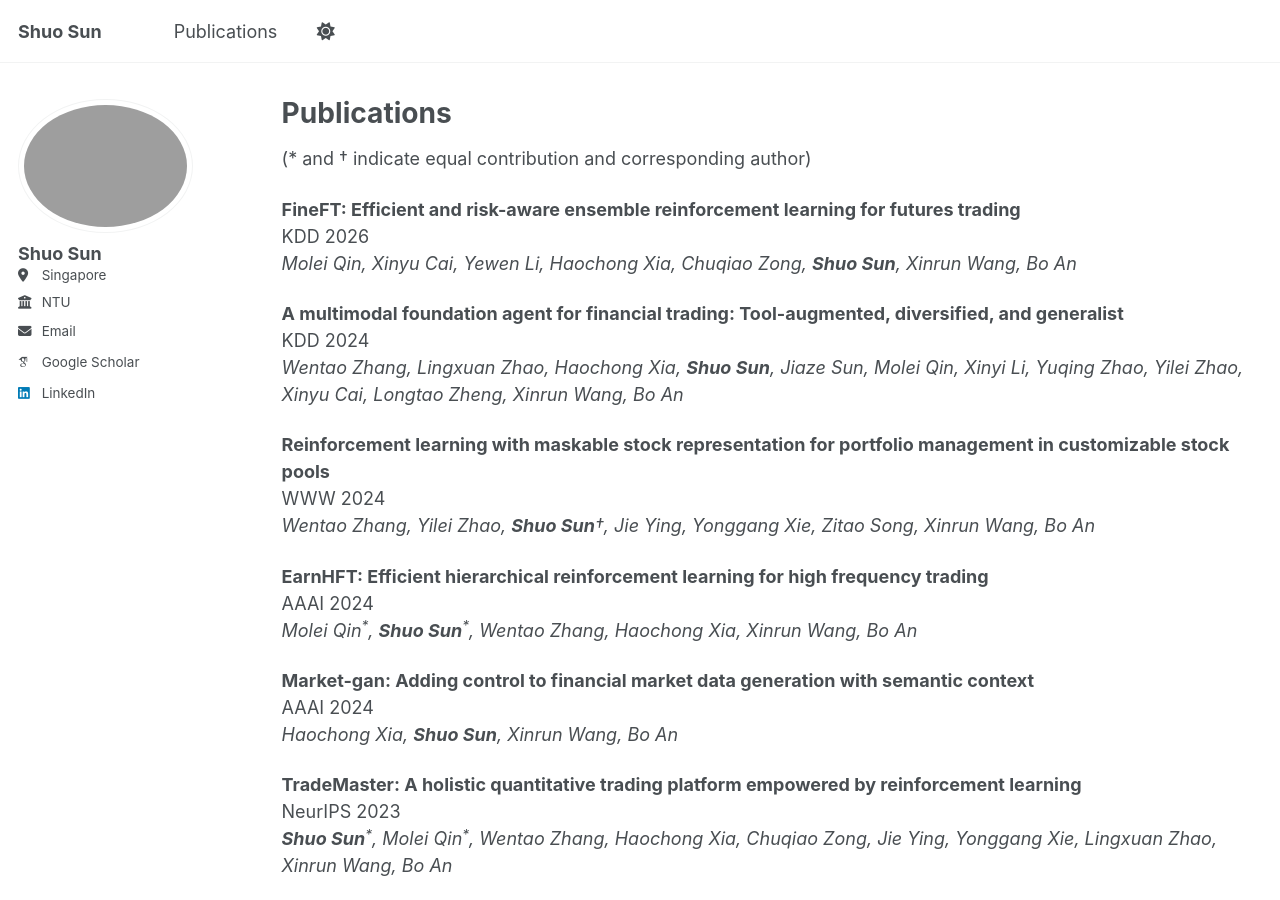
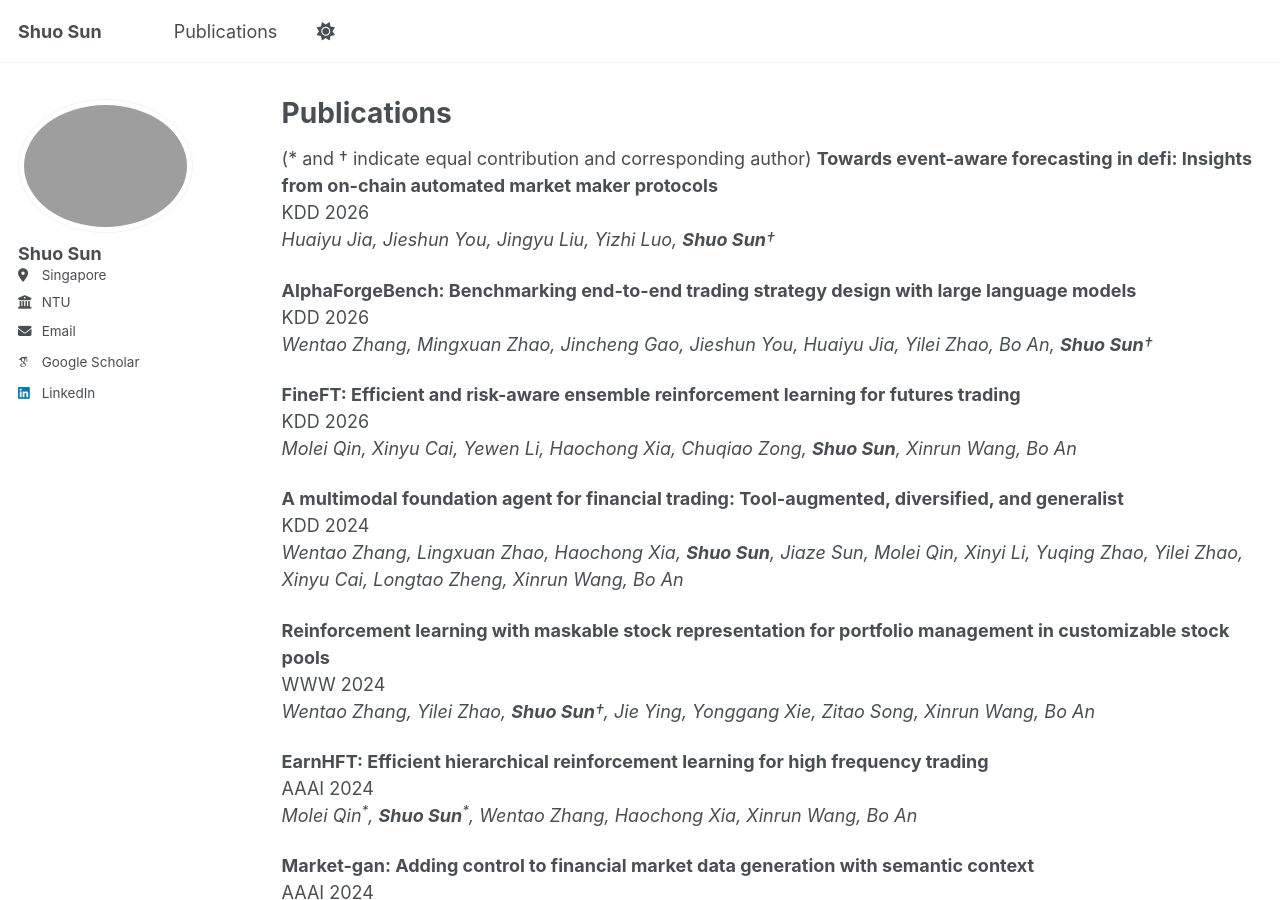
Before and after one commit to sunshuo01/sunshuo01.github.io, a Jekyll site: the page built from _pages/publications.md, in a window 1280 px wide and 900 px high. Built offline with Jekyll 4.4.1, drawn with Linux system fonts in a browser that asks for light colours; some web fonts are replaced.

Commit message:
update new papers

```diff
--- a/_pages/publications.md
+++ b/_pages/publications.md
@@ -11,6 +11,13 @@ author_profile: true
 
 {% include base_path %}
 (* and † indicate equal contribution and corresponding author)
+**Towards event-aware forecasting in defi: Insights from on-chain automated market maker protocols**<br>
+KDD 2026<br>
+*Huaiyu Jia, Jieshun You, Jingyu Liu, Yizhi Luo, **Shuo Sun**†*
+
+**AlphaForgeBench: Benchmarking end-to-end trading strategy design with large language models**<br>
+KDD 2026<br>
+*Wentao Zhang, Mingxuan Zhao, Jincheng Gao, Jieshun You, Huaiyu Jia, Yilei Zhao, Bo An, **Shuo Sun**†*
 
 **FineFT: Efficient and risk-aware ensemble reinforcement learning for futures trading**<br>
 KDD 2026<br>
```
